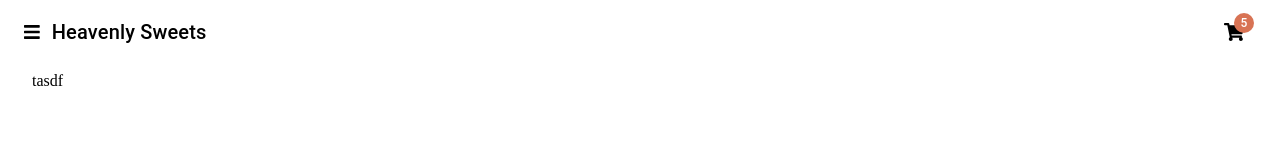
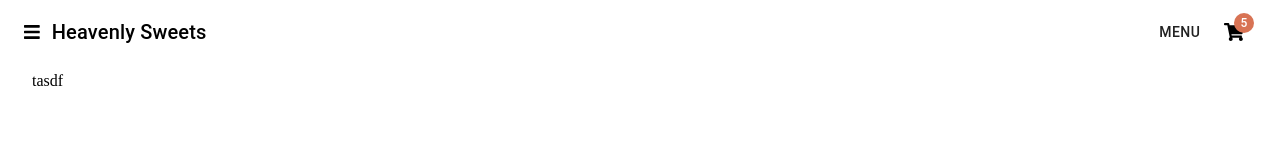
Before and after one commit to ex8/bakery, a React app in the folder packages/flower/: page /gallery in a window 1280 px wide. Shown: the top 158 px of the page. Built offline with nearby package versions, Linux system fonts and the light colour scheme.

Commit message:
navigation edts

```diff
--- a/packages/flower/src/components/navigation/TopBar.tsx
+++ b/packages/flower/src/components/navigation/TopBar.tsx
@@ -1,5 +1,5 @@
 import React, { FC } from 'react'
-import { AppBar, Toolbar, IconButton, Typography, Badge } from '@material-ui/core'
+import { AppBar, Toolbar, IconButton, Typography, Badge, Button } from '@material-ui/core'
 import { makeStyles, Theme } from '@material-ui/core/styles'
 import { FontAwesomeIcon } from '@fortawesome/react-fontawesome'
 import { faBars, faShoppingCart } from '@fortawesome/free-solid-svg-icons'
@@ -35,6 +35,9 @@ const TopBar: FC<ITopBarProps> = ({ navigationToggle, cartToggle }: ITopBarProps
           <Typography className={container} variant='h6'>
             <To to='/'>Heavenly Sweets</To>
           </Typography>
+          <To to='/menu'>
+            <Button>Menu</Button>
+          </To>
           <IconButton color='inherit' onClick={() => cartToggle()}>
             <Badge badgeContent={5} color="primary">
               <FontAwesomeIcon icon={faShoppingCart} size="xs" />
--- a/packages/flower/src/pages/Contact.tsx
+++ b/packages/flower/src/pages/Contact.tsx
@@ -11,14 +11,10 @@ const useStyles = makeStyles(() => ({
   container: {
     flex: 1,
   },
-  image: {
-    width: '100%',
-    height: '100%',
-  },
 }))
 
 const Contact: FC = () => {
-  const { container, image } = useStyles()
+  const { container } = useStyles()
   return (
     <Container className={container}>
       <Grid container spacing={2}>
```
